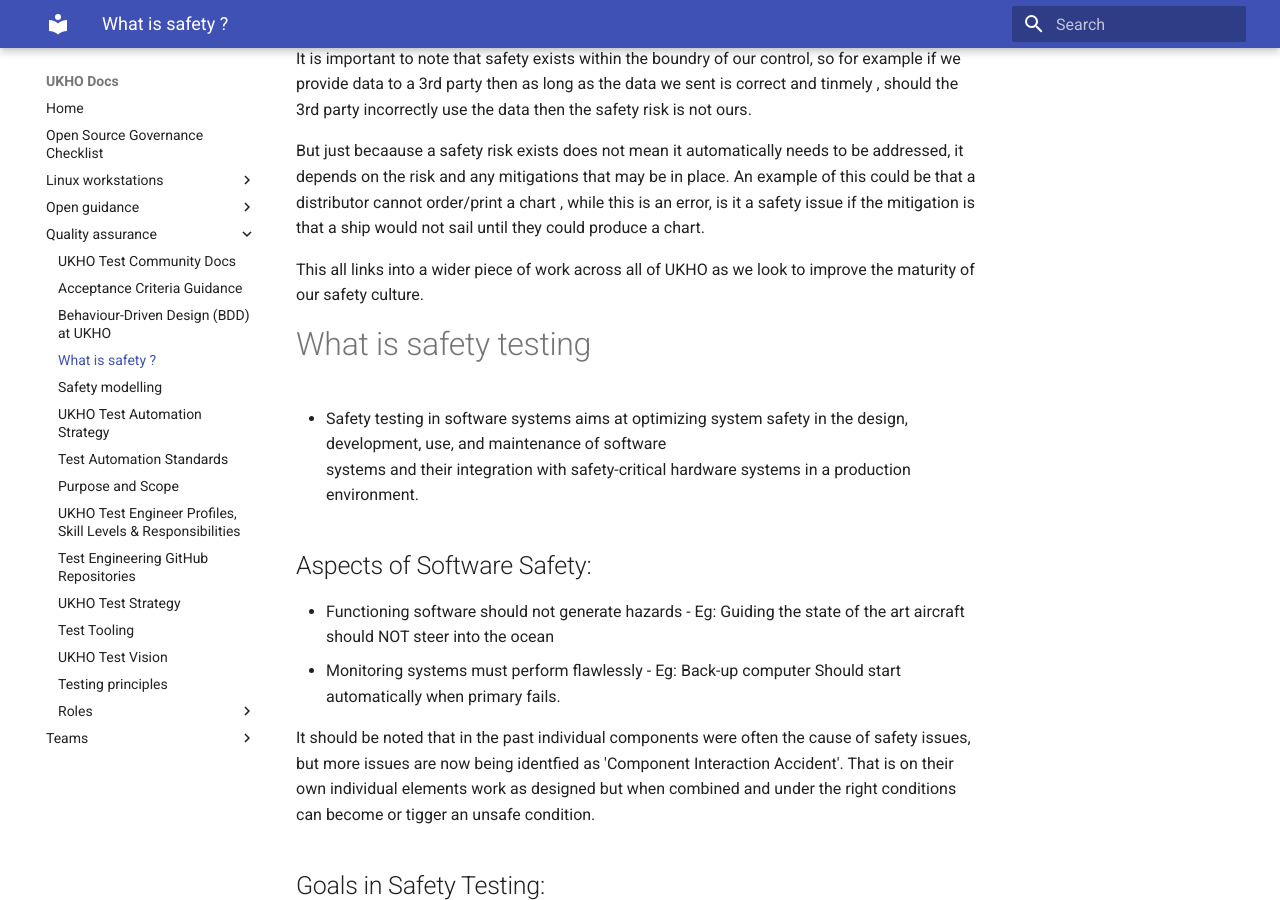
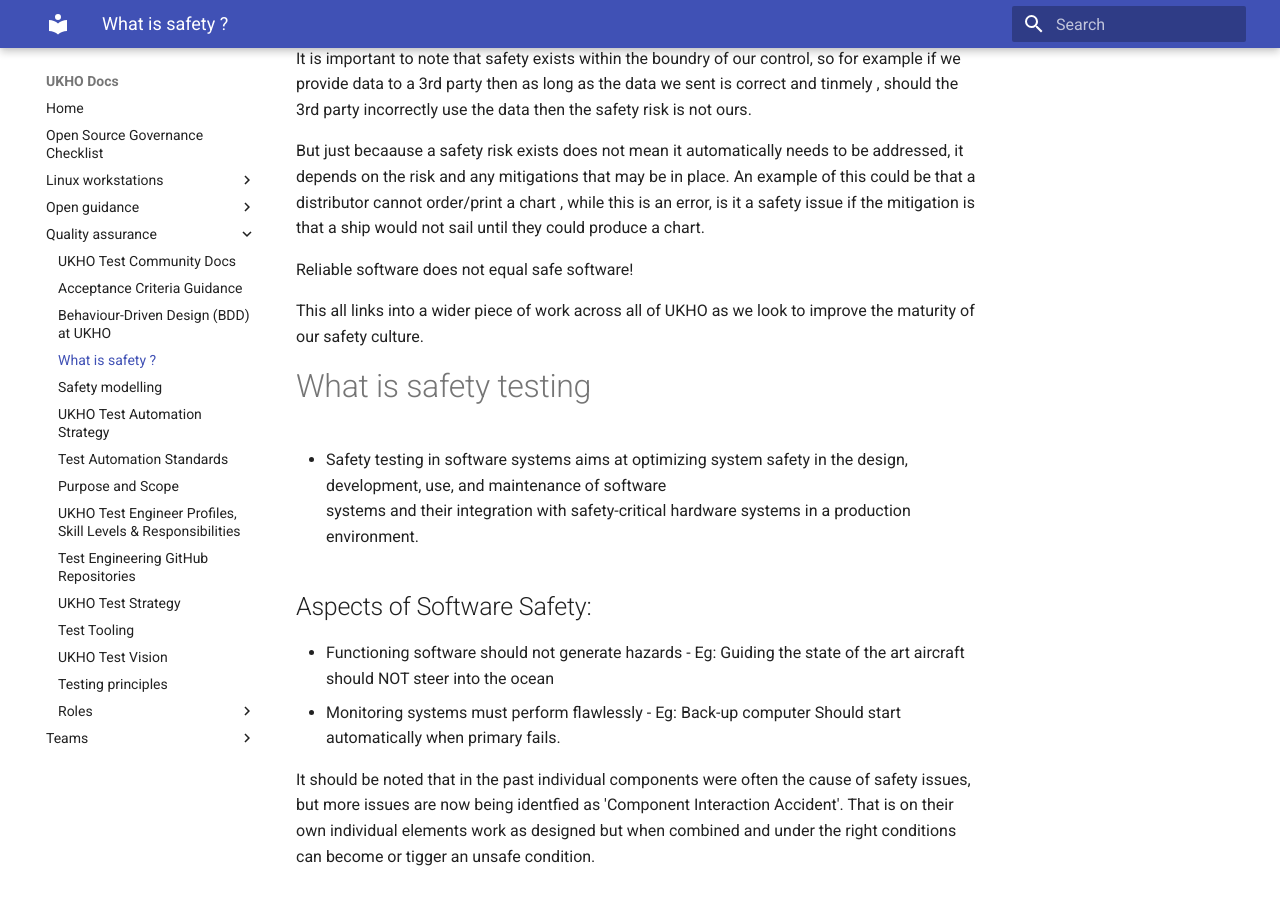
Before and after one commit to UKHO/docs, an MkDocs documentation site: the page built from docs/quality-assurance/safety-assurance.md, in a window 1280 px wide and 900 px high, scrolled down 318 px. Built offline with MkDocs 1.6.1 and Material for MkDocs 9.7.7, drawn with Linux system fonts in a browser that asks for light colours.

Commit message:
Update safety-assurance.md

```diff
--- a/docs/quality-assurance/safety-assurance.md
+++ b/docs/quality-assurance/safety-assurance.md
@@ -10,6 +10,8 @@ A example, an error in a product that it does not display wreck information corr
 It is important to note that safety exists within the boundry of our control, so for example if we provide data to a 3rd party then as long as the data we sent is correct and tinmely , should the 3rd party incorrectly use the data then the safety risk is not ours.
 
 But just becaause a safety risk exists does not mean it automatically needs to be addressed, it depends on the risk and any mitigations that may be in place. An example of this could be that a distributor cannot order/print a chart , while this is an error, is it a safety issue if the mitigation is that a ship would not sail until they could produce a chart.
+
+Reliable software does not equal safe software!
 
 This all links into a wider piece of work across all of UKHO as we look to improve the maturity of our safety culture.
 
```
